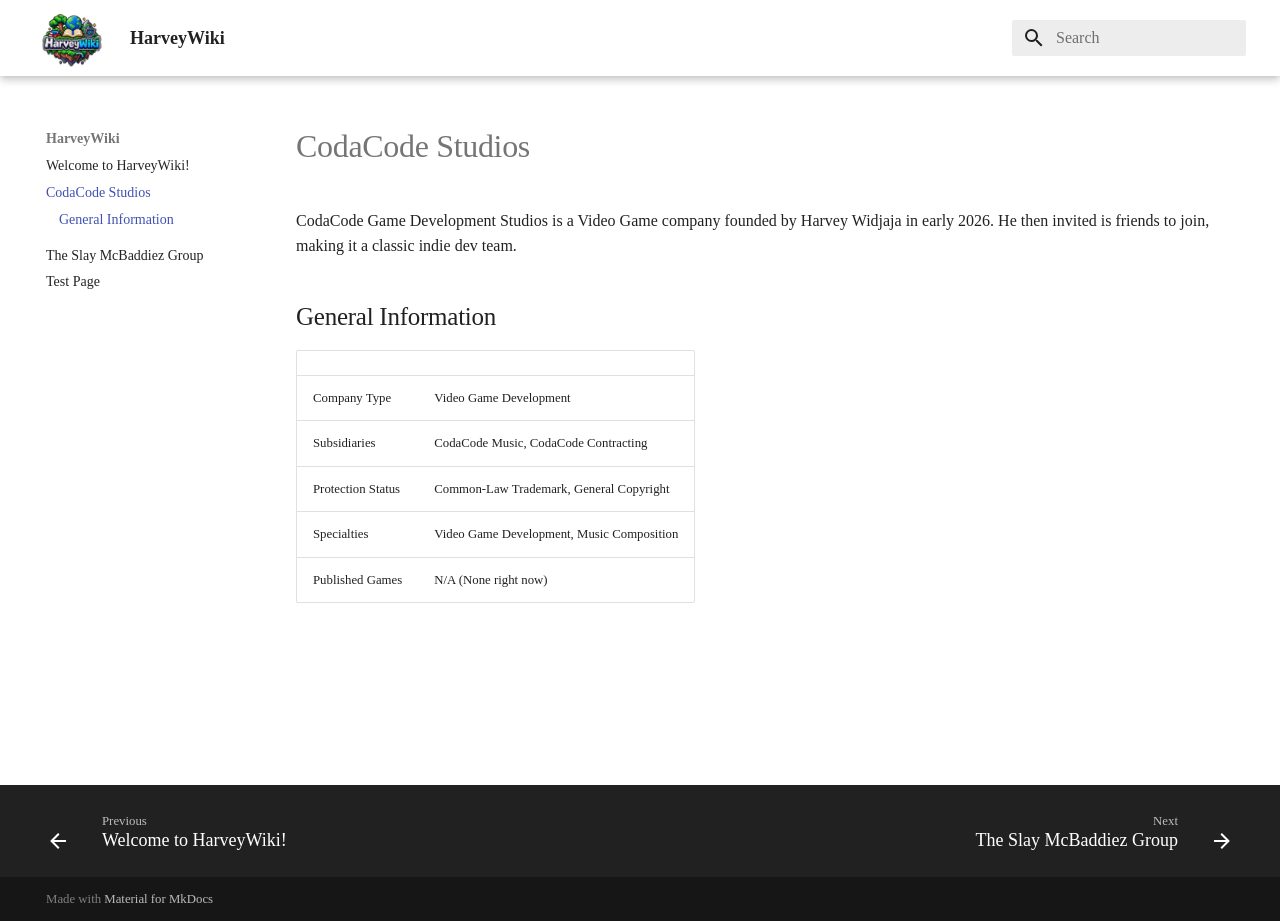
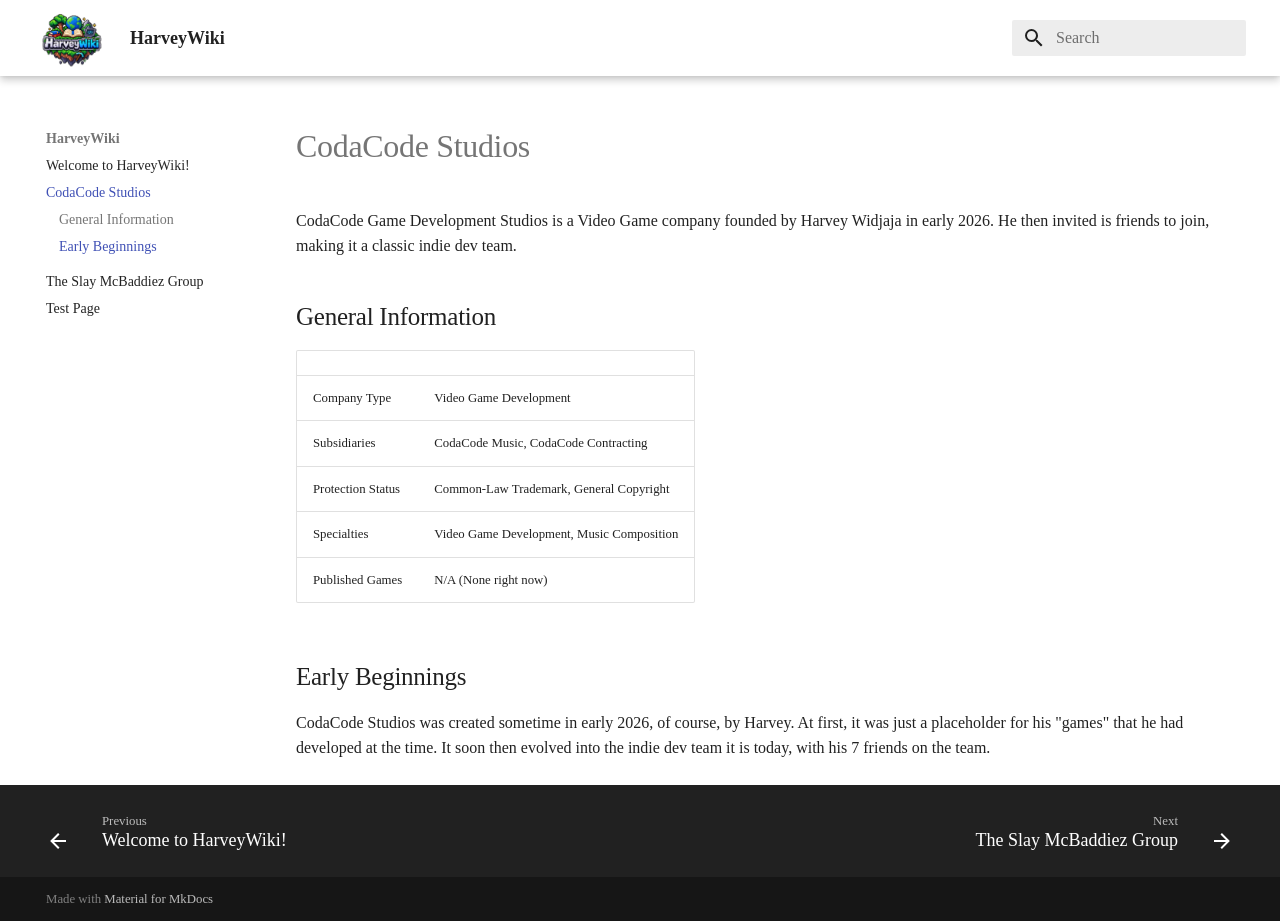
Before and after one commit to Hwidjaja11/HarveyWiki, an MkDocs documentation site: the page built from docs/codacode-studios.md, in a window 1280 px wide and 921 px high. Built offline with MkDocs 1.6.1 and Material for MkDocs 9.7.7, drawn with Linux system fonts in a browser that asks for light colours.

Commit message:
Document early beginnings of CodaCode Studios
Added a section about the early beginnings of CodaCode Studios.

```diff
--- a/docs/codacode-studios.md
+++ b/docs/codacode-studios.md
@@ -14,3 +14,8 @@ He then invited is friends to join, making it a classic indie dev team.
 | Protection Status | Common-Law Trademark, General Copyright |
 | Specialties | Video Game Development, Music Composition |
 | Published Games | N/A (None right now) |
+
+## Early Beginnings
+
+CodaCode Studios was created sometime in early 2026, of course, by Harvey.
+At first, it was just a placeholder for his "games" that he had developed at the time. It soon then evolved into the indie dev team it is today, with his 7 friends on the team.
```
